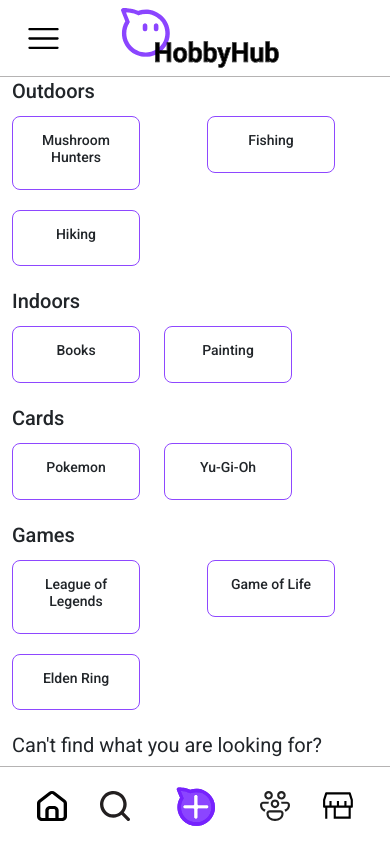
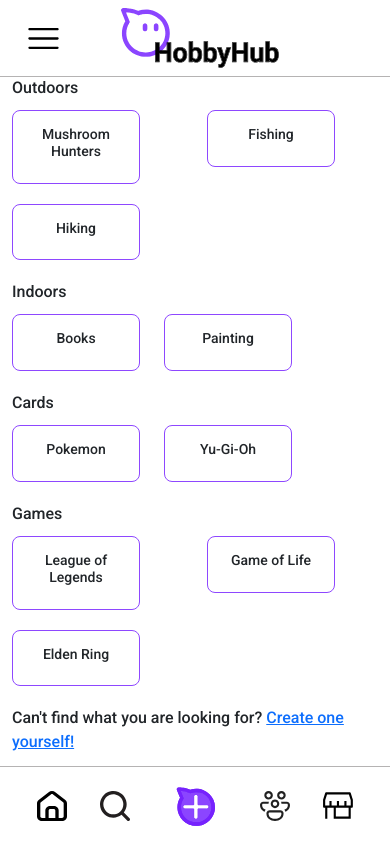
Before and after one commit to michelle-loi/HobbyHub, a React (Vite) app in the folder client/: page /community-selection in a window 390 px wide. Built offline with nearby package versions, Linux system fonts and the light colour scheme; what quill-image-resize-module-react would draw is missing.

Commit message:
fix(community-selection): resolved formatting issue with mobile version

```diff
--- a/client/src/pages/community-selection/CommunitySelection.scss
+++ b/client/src/pages/community-selection/CommunitySelection.scss
@@ -166,17 +166,24 @@
         width: 8rem;
     }
 
-    .hub-category#hub-category,
-    #create-hub-mobile-link{
-        font-size: 20px;
+    .hub-category#hub-category{
+        font-size: 16px;
+        // margin-top: 10px;
     }
 
-    #hub-card-title{
+    #hub-card-title,
+    #create-hub-mobile-link{
         font-size: 14px;
     }
 
     #hub-card-body {
         padding: 15px;
+    }
+
+    #create-hub-mobile-link {
+        font-size: 16px;
+        font-weight: 500;
+        margin-bottom: 30px;
     }
 
     #create-hub-mobile {
--- a/client/src/pages/community-selection/CreateHubPageMobile.jsx
+++ b/client/src/pages/community-selection/CreateHubPageMobile.jsx
@@ -35,7 +35,7 @@
             <Form>
                 <Form.Group controlId="formHubName">
                     <Form.Label id="hub-label-mobile">Hub Name</Form.Label>
-                    <Form.Control id="create-form-control" type="text" placeholder="Enter hub name" maxLength={18} value={hubName} onChange={e => setHubName(e.target.value)} />
+                    <Form.Control id="create-form-control-mobile" type="text" placeholder="Enter hub name" maxLength={18} value={hubName} onChange={e => setHubName(e.target.value)} />
                                 {isHubNameTooLong && <Form.Text className="text-danger">Hub name cannot exceed 18 characters</Form.Text>}
                 </Form.Group>
                 <Form.Group>
```
